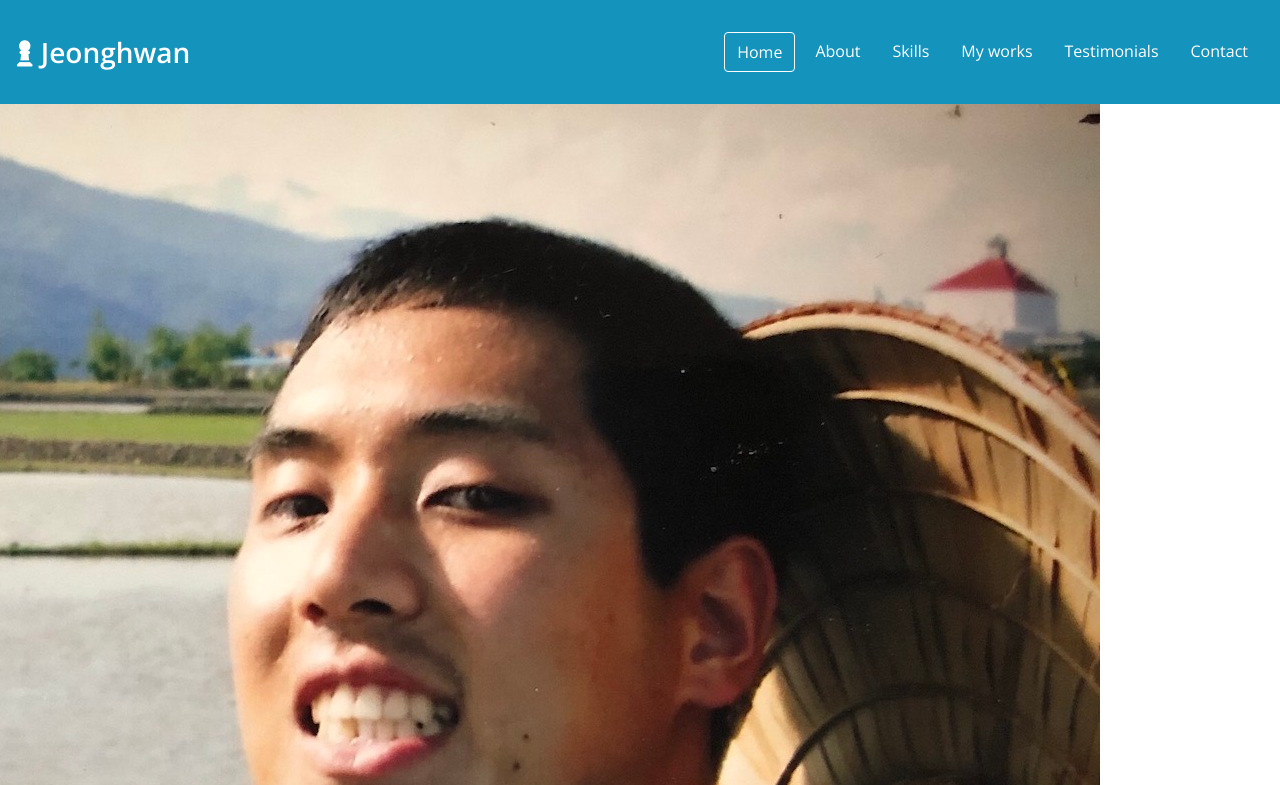
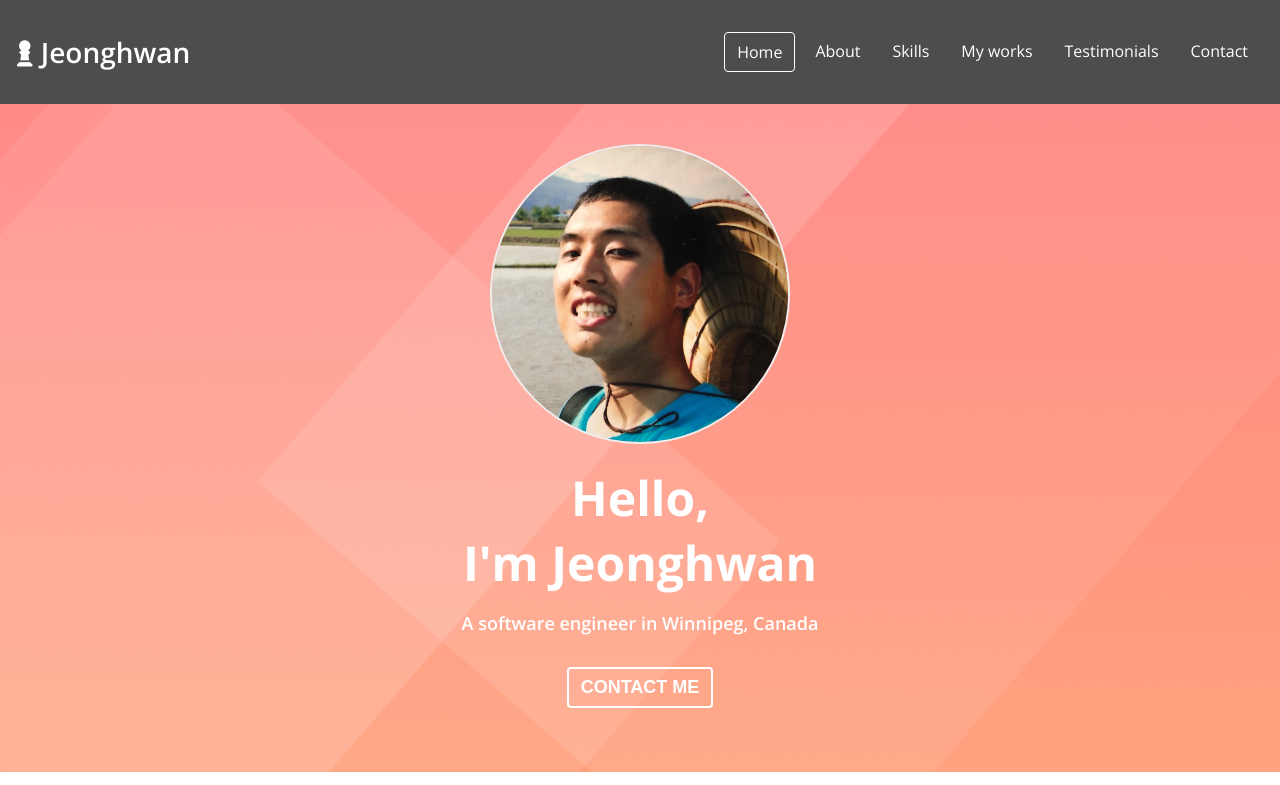
Before and after one commit to JonC0116/portfolio, a plain HTML site: page index.html in a window 1280 px wide. Shown: the top 785 px of the page. Drawn offline with nearby package versions, Linux system fonts and the light colour scheme.

Commit message:
css home

```diff
--- a/index.html
+++ b/index.html
@@ -33,7 +33,7 @@
 
   <!-- Home -->
   <section id="home">
-    <img src="./imgs/profile.jpeg" alt="Jeonghwan's profile photo" class="home__avatar" />
+    <img src="./imgs/profile.jpeg" alt="Jeonghwan's profile photo" class="home__avatar" style="width: 300px;height: 300px;" />
     <h1 class="home__title">Hello, <br/> I'm Jeonghwan</h1>
     <h2 class="home__description">A software engineer in Winnipeg, Canada</h2>
     <button class="home__contact">CONTACT ME</button>
--- a/style.css
+++ b/style.css
@@ -49,6 +49,17 @@ ul {
   padding-left: 0;
 }
 
+li {
+  list-style: none;
+}
+
+button {
+  background-color: transparent;
+  cursor: pointer;
+  border: none;
+  outline: none;
+}
+
 /* Typography */
 h1 {
   font-size: var(--font-large);
@@ -82,7 +93,7 @@ p {
 #navbar {
   display: flex;
   justify-content: space-between;
-  background-color: var(--color-sky-blue);
+  background-color: var(--color-dark-grey);
   align-items: center;
   color: var(--color-white);
   padding: 16px;
@@ -111,3 +122,32 @@ p {
 .navbar__menu__item:hover {
   background-color: var(--color-grey);
 }
+
+/* Home */
+#home {
+  background: url("./imgs/home-background.png") center/cover no-repeat;
+  padding: 40px;
+  text-align: center;
+}
+
+.home__avatar {
+  width: 250px;
+  height: 250px;
+  border-radius: 50%;
+  border: 2px solid var(--color-light-white);
+}
+
+.home__title,
+.home__description {
+  color: var(--color-white);
+}
+
+.home__contact {
+  color: var(--color-white);
+  font-size: var(--font-regular);
+  font-weight: var(--weight-bold);
+  margin: 24px;
+  padding: 8px 12px;
+  border: 2px solid var(--color-white);
+  border-radius: 4px;
+}
```
Also changed, not shown: imgs/home-background.png (added).
